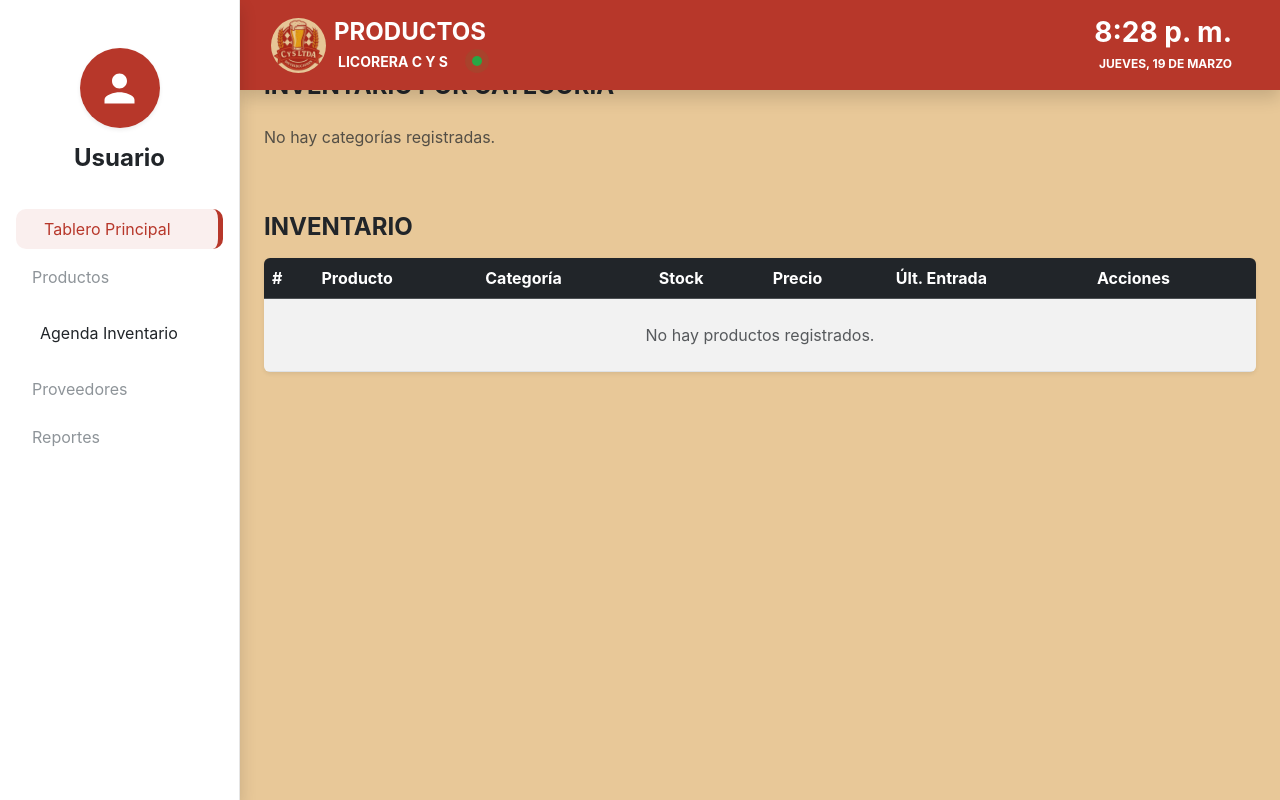
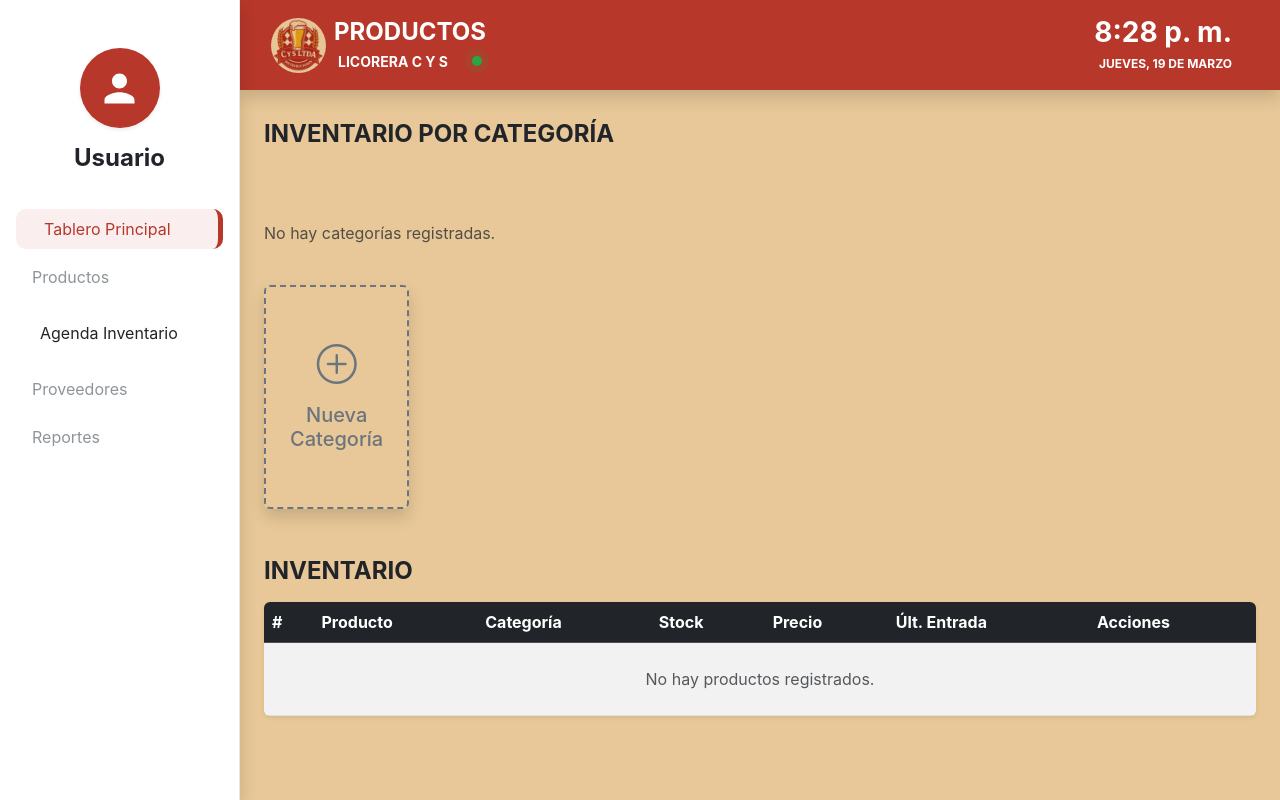
Before and after one commit to foxescar07/licorera, a Django app: page /producto/ in a window 1280 px wide. Run offline with Django 5.2, Linux system fonts and the light colour scheme; data that the repository does not hold is empty.

Commit message:
fix: modificar el tamaño y el padding

```diff
--- a/producto/templates/producto.html
+++ b/producto/templates/producto.html
@@ -47,7 +47,7 @@
 
       <!-- ── Tarjetas resumen por categoría ── -->
       <section class="col-12">
-        <h4 class="fw-bold mb-4 text-uppercase text-center text-md-start">Inventario por Categoría</h4>
+        <h4 class="fw-bold mb-4 py-5 text-uppercase text-center text-md-start">Inventario por Categoría</h4>
         <div class="row g-4 mb-5">
           {% for cat in resumen_categorias %}
             <div class="col-6 col-md-4 col-lg-2">
@@ -62,6 +62,17 @@
           {% empty %}
             <p class="text-muted">No hay categorías registradas.</p>
           {% endfor %}
+          <!-- Tarjeta crear nueva categoría -->
+<div class="col-6 col-md-4 col-lg-2">
+  <div class="card text-secondary text-center shadow border-2 border-secondary h-100"
+       data-bs-toggle="modal"
+       data-bs-target="#modalNuevaCategoria"
+       style="cursor:pointer; border-style: dashed !important; background:transparent;">
+    <div class="card-body py-5 d-flex flex-column align-items-center justify-content-center">
+      <i class="bi bi-plus-circle fs-1 mb-2"></i>
+      <h5 class="card-title">Nueva Categoría</h5>
+  </div>
+</div>
         </div>
       </section>
 
@@ -224,8 +235,52 @@
       </div>
     </div>
   </div>
-  <!-- ========== FIN MODAL ========== -->
+ <!-- MODAL: Nueva Categoría -->
+<div class="modal fade" id="modalNuevaCategoria" tabindex="-1" aria-labelledby="modalNuevaCategoriaLabel" aria-hidden="true">
+  <div class="modal-dialog modal-dialog-centered">
+    <div class="modal-content border-0 rounded-3 shadow-lg">
 
+      <div class="modal-header bg-dark text-white border-0">
+        <h5 class="modal-title fw-semibold" id="modalNuevaCategoriaLabel">
+          <i class="bi bi-plus-circle me-2"></i> Nueva Categoría
+        </h5>
+        <button type="button" class="btn-close btn-close-white" data-bs-dismiss="modal" aria-label="Cerrar"></button>
+      </div>
+
+      <div class="modal-body">
+        <form id="form-nueva-categoria" method="POST" action="{% url 'producto:categoria_crear' %}">
+          {% csrf_token %}
+          <div class="row g-3">
+
+            <div class="col-md-4">
+              <label class="form-label fw-medium text-dark">Código</label>
+              <input type="text" name="codigo" class="form-control" placeholder="Ej: CER" required>
+            </div>
+
+            <div class="col-md-8">
+              <label class="form-label fw-medium text-dark">Nombre</label>
+              <input type="text" name="nombre" class="form-control" placeholder="Ej: Cervezas" required>
+            </div>
+
+            <div class="col-12">
+              <label class="form-label fw-medium text-dark">Descripción (opcional)</label>
+              <textarea name="descripcion" class="form-control" rows="3" placeholder="Descripción de la categoría..."></textarea>
+            </div>
+
+          </div>
+        </form>
+      </div>
+
+      <div class="modal-footer">
+        <button type="button" class="btn btn-outline-secondary px-4" data-bs-dismiss="modal">Cancelar</button>
+        <button type="submit" form="form-nueva-categoria" class="btn btn-dark px-5 fw-bold">
+          Guardar Categoría
+        </button>
+      </div>
+
+    </div>
+  </div>
+</div>
 {% endblock %}
 
 {% block js %}
```
